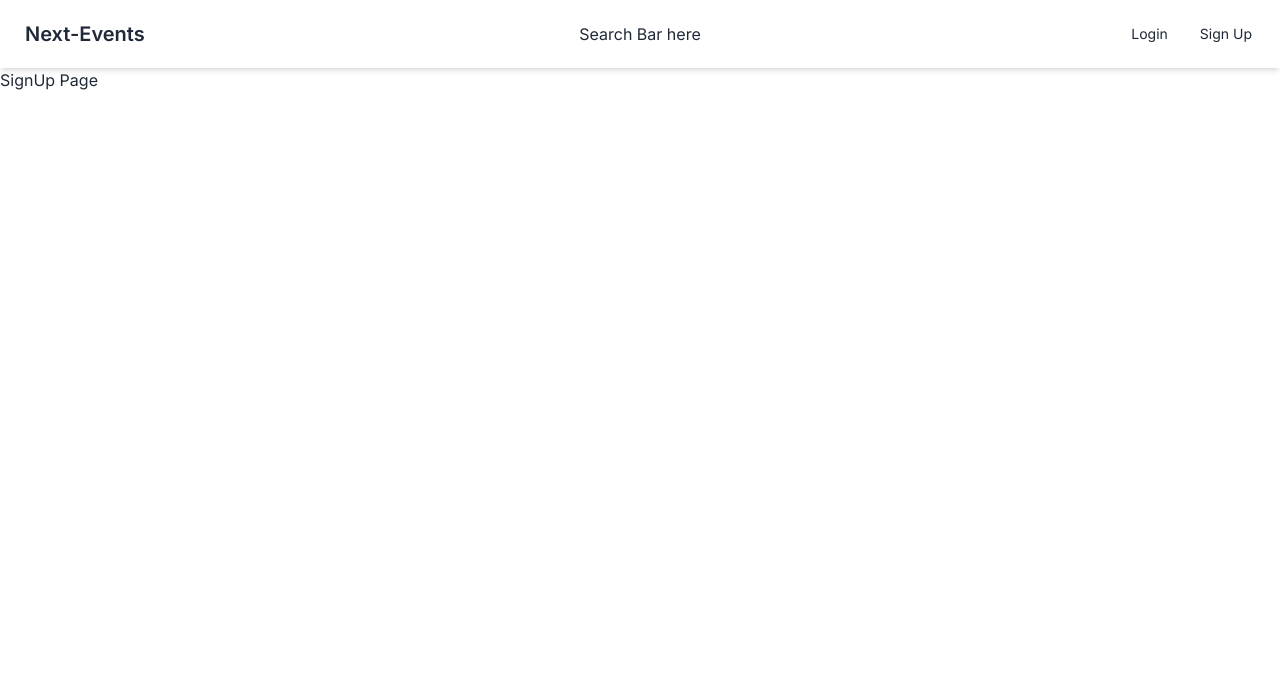
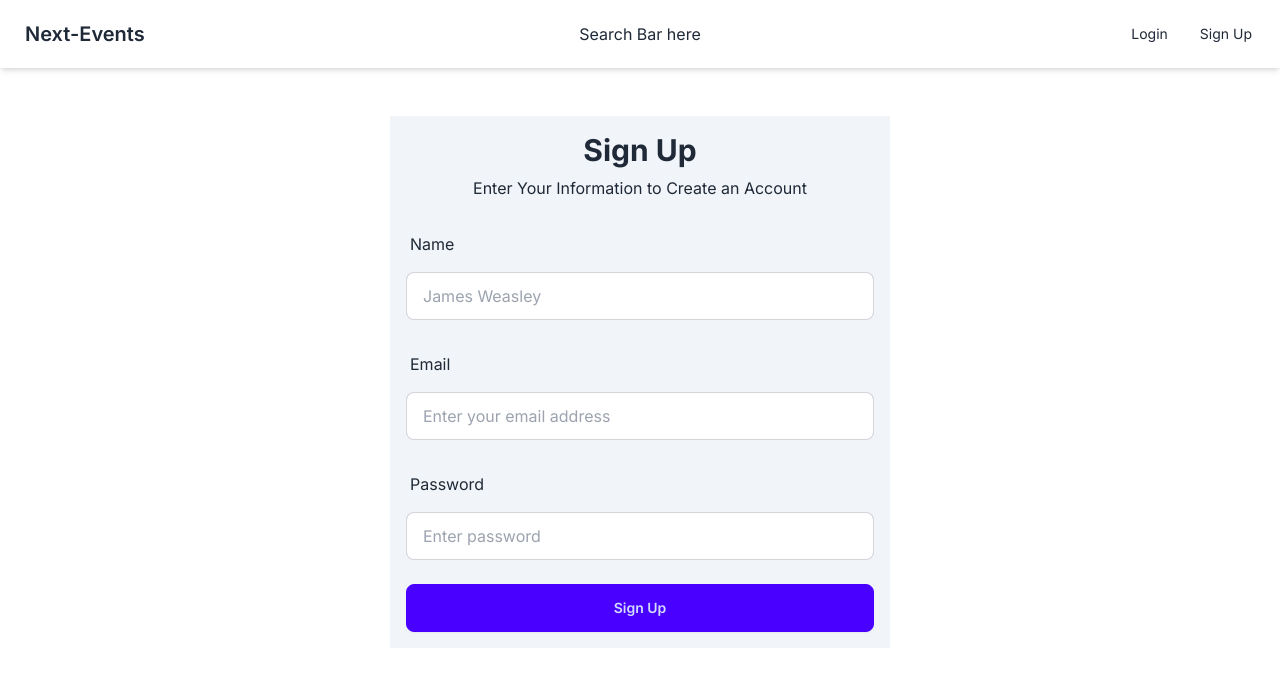
Before and after one commit to philpetersohn/next-events, a Next.js app: page /signup in a window 1280 px wide. Shown: the top 686 px of the page. Built offline with nearby package versions, Linux system fonts and the light colour scheme; no server answers.

Commit message:
Crerated shema, user cation, installed dependencies, signup page

```diff
--- a/app/layout.js
+++ b/app/layout.js
@@ -1,6 +1,7 @@
-import Navbar from "@/components/Navbar";
 import { Inter } from "next/font/google";
 import "./globals.css";
+import Navbar from "@/components/Navbar";
+import { Toaster } from "react-hot-toast";
 
 const inter = Inter({ subsets: ["latin"] });
 
@@ -13,6 +14,7 @@ export default function RootLayout({ children }) {
   return (
     <html lang="en">
       <body className={inter.className}>
+        <Toaster position="bottom-right" />
         <Navbar />
         {children}
       </body>
--- a/app/signup/page.js
+++ b/app/signup/page.js
@@ -1,3 +1,13 @@
-export default function SignUp() {
-  return <h1>SignUp Page</h1>;
+import SignUpForm from "@/components/SignUpForm";
+
+export default async function SignUp() {
+  return (
+    <div className="mt-12 mx-auto w-full max-w-[500px] p-4 bg-slate-100">
+      <div className="space-y-2 text-center mb-6">
+        <h1 className="text-3xl font-bold">Sign Up</h1>
+        <p>Enter Your Information to Create an Account</p>
+      </div>
+      <SignUpForm />
+    </div>
+  );
 }
--- /dev/null
+++ b/components/SignUpForm.js
@@ -0,0 +1,76 @@
+"use client";
+
+import { useState } from "react";
+import { createUser } from "@/lib/actions/user.action";
+import { toast } from "react-hot-toast";
+
+export default function SignUpForm() {
+  const [email, setEmail] = useState("");
+  const [name, setName] = useState("");
+  const [password, setPassword] = useState("");
+
+  const handleSubmit = async (event) => {
+    event.preventDefault();
+    try {
+      const user = await createUser({
+        email: email,
+        name: name,
+        password: password,
+      });
+
+      if (user) {
+        toast.success("Sign Up Successful");
+      }
+    } catch (error) {
+      toast.error("Sign Up Failed: This email is already registered");
+    }
+  };
+  return (
+    <form onSubmit={handleSubmit} className="space-y-6">
+      <div className="space-y-2">
+        <label className="label" htmlFor="name">
+          Name
+        </label>
+        <input
+          id="name"
+          className="input input-bordered w-full"
+          value={name}
+          onChange={(e) => setName(e.target.value)}
+          type="text"
+          placeholder="James Weasley"
+          required
+        />
+      </div>
+      <div className="space-y-2">
+        <label className="label" htmlFor="email">
+          Email
+        </label>
+        <input
+          id="email"
+          className="input input-bordered w-full"
+          value={email}
+          onChange={(e) => setEmail(e.target.value)}
+          type="email"
+          placeholder="Enter your email address"
+          required
+        />
+      </div>
+      <div className="space-y-2">
+        <label className="label" htmlFor="password">
+          Password
+        </label>
+        <input
+          id="password"
+          className="input input-bordered w-full"
+          value={password}
+          onChange={(e) => setPassword(e.target.value)}
+          type="password"
+          placeholder="Enter password"
+          required
+          minLength={6}
+        />
+      </div>
+      <button className="btn btn-primary btn-block mt-4">Sign Up</button>
+    </form>
+  );
+}
--- /dev/null
+++ b/lib/actions/user.action.js
@@ -0,0 +1,17 @@
+"use server";
+
+import { dbConnect } from "@/lib/dbConnect";
+import User from "@/lib/models/user.model";
+import bcrypt from "bcrypt";
+
+export async function createUser(user) {
+  await dbConnect();
+
+  const passwordHash = await bcrypt.hash(user.password, 10);
+
+  const newUser = await User.create({
+    ...user,
+    password: passwordHash,
+  });
+  return JSON.parse(JSON.stringify(newUser));
+}
--- /dev/null
+++ b/lib/models/user.model.js
@@ -0,0 +1,12 @@
+import { Schema, model, models } from "mongoose";
+
+const UserSchema = new Schema({
+  email: { type: String, required: true, unique: true },
+  name: { type: String, required: true },
+  password: { type: String, required: true },
+  imageUrl: { type: String },
+});
+
+const User = models.User || model("User", UserSchema);
+
+export default User;
--- a/package.json
+++ b/package.json
@@ -9,11 +9,13 @@
     "lint": "next lint"
   },
   "dependencies": {
+    "bcrypt": "^5.1.1",
     "mongodb": "^6.10.0",
     "mongoose": "^8.8.1",
     "next": "14.1.0",
     "react": "^18",
-    "react-dom": "^18"
+    "react-dom": "^18",
+    "react-hot-toast": "^2.4.1"
   },
   "devDependencies": {
     "autoprefixer": "^10.0.1",
```
Also changed, not shown: 1 other file (tests, documents, lock files or other folders).
